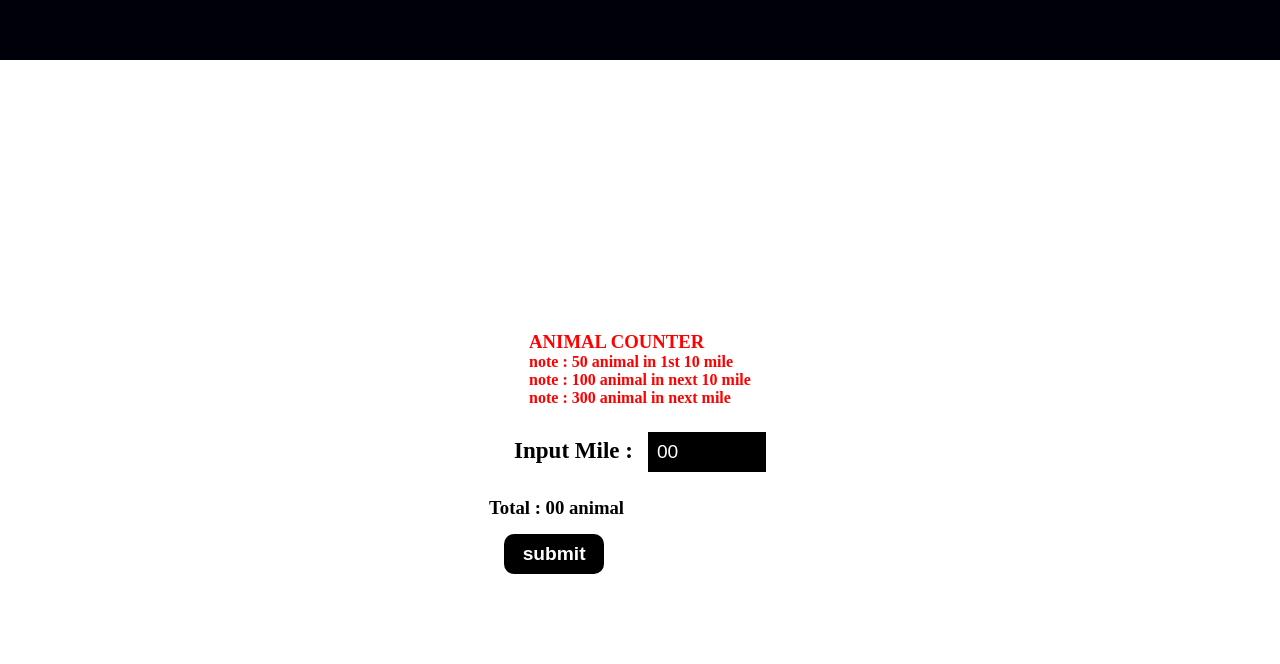
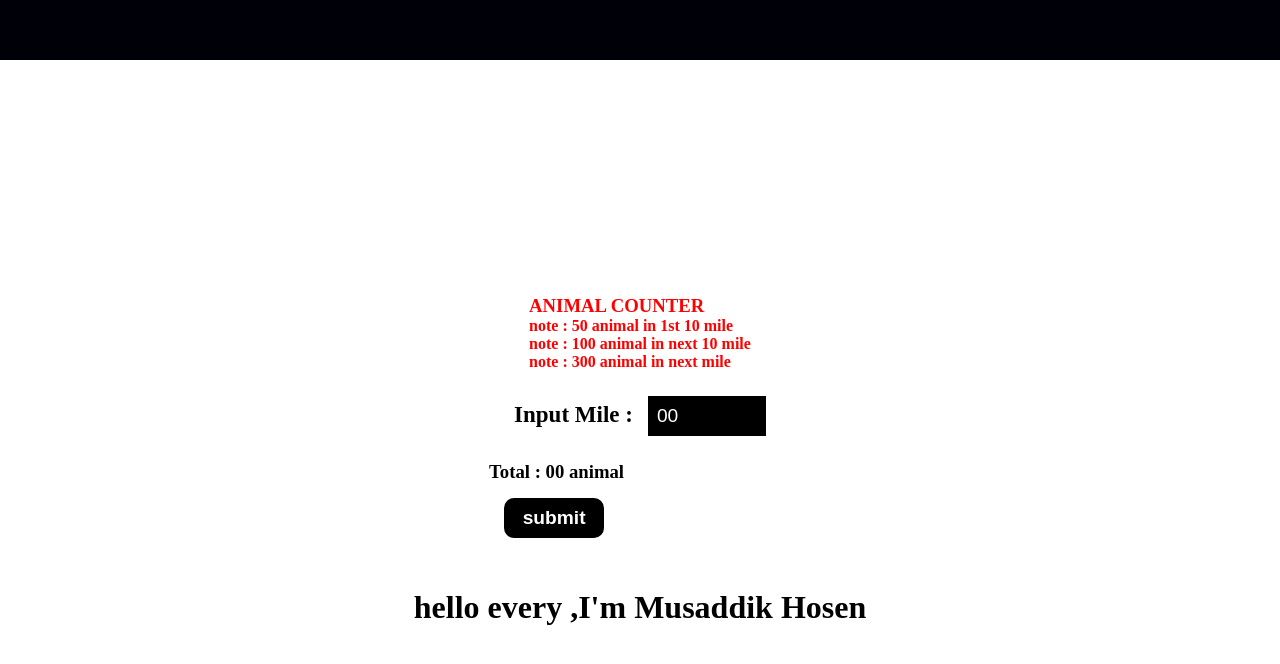
Before and after one commit to dev-musaddik/i-m-back, a plain HTML site: page index.html in a window 1280 px wide. Shown: the part 2340-3004 px from the top of the page. Drawn offline with Linux system fonts and the light colour scheme.

Commit message:
Update index.html

```diff
--- a/index.html
+++ b/index.html
@@ -102,7 +102,9 @@
         </div>
       </div>
 
-
+      <br>
+      <br>
+      <h1>hello every ,I'm Musaddik Hosen </h1>
   </div>
 </body>
 <script src="index.js"></script>
```
